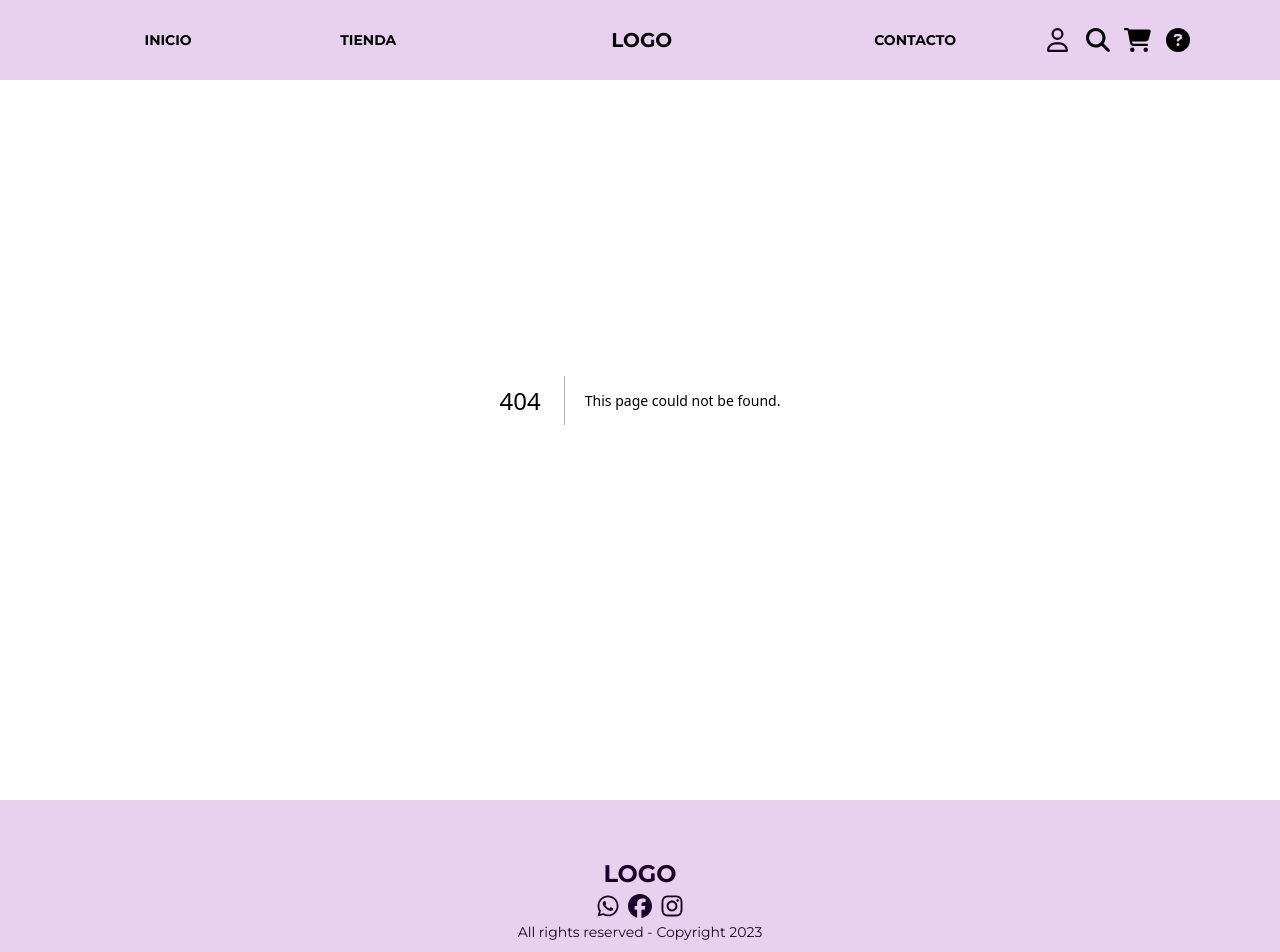
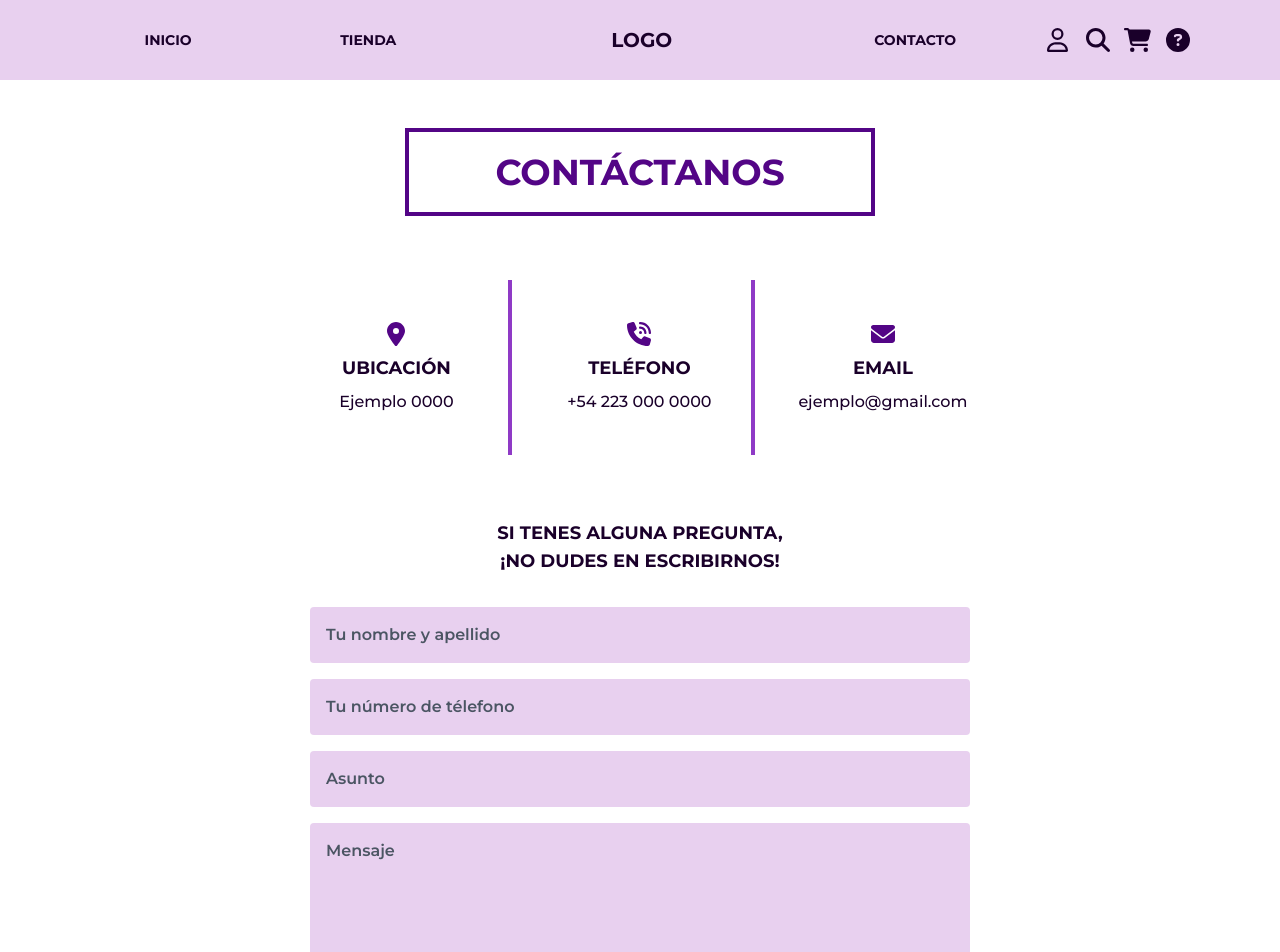
Before and after one commit to RamunnoAJ/braguitas-handmade, a Next.js app: page /contact in a window 1280 px wide. Before the commit this address had no page. Shown: the top 952 px of the page. Built offline with nearby package versions, Linux system fonts and the light colour scheme.

Commit message:
add: Contact page

```diff
--- /dev/null
+++ b/src/app/contact/page.js
@@ -0,0 +1,49 @@
+'use client';
+
+import { FontAwesomeIcon } from '@fortawesome/react-fontawesome';
+import {
+  faLocationDot,
+  faPhoneVolume,
+  faEnvelope,
+} from '@fortawesome/free-solid-svg-icons';
+import Form from '../../components/contact/Form';
+import Title from '../../components/contact/Title';
+
+export default function Contact() {
+  return (
+    <main className='flex flex-col items-center justify-between gap-12 w-full mx-auto px-2 my-12 md:gap-16'>
+      <Title title='Contáctanos' />
+      <div className='flex flex-col md:flex-row md:max-w-[710px] w-full items-center gap-4 '>
+        <div className='flex flex-row w-full max-w-[330px] items-center justify-center gap-2 font-medium md:flex-col md:border-r-4 border-[#8F3AC6] md:h-[175px]'>
+          <FontAwesomeIcon
+            icon={faLocationDot}
+            className='text-[#530586] w-[24px] h-[24px]'
+          />
+          <p className='hidden md:block font-bold uppercase text-lg'>
+            Ubicación
+          </p>
+          <p>Ejemplo 0000</p>
+        </div>
+        <div className='flex flex-row w-full max-w-[330px] items-center justify-center gap-2 font-medium md:flex-col md:border-r-4 border-[#8F3AC6] md:h-[175px]'>
+          <FontAwesomeIcon
+            icon={faPhoneVolume}
+            className='text-[#530586] w-[24px] h-[24px]'
+          />
+          <p className='hidden md:block uppercase text-lg font-bold'>
+            Teléfono
+          </p>
+          <p>+54 223 000 0000</p>
+        </div>
+        <div className='flex flex-row w-full max-w-[330px] items-center justify-center gap-2 font-medium md:flex-col md:h-[175px]'>
+          <FontAwesomeIcon
+            icon={faEnvelope}
+            className='text-[#530586] w-[24px] h-[24px]'
+          />
+          <p className='hidden md:block uppercase text-lg font-bold'>Email</p>
+          <p>ejemplo@gmail.com</p>
+        </div>
+      </div>
+      <Form />
+    </main>
+  );
+}
--- a/src/app/layout.js
+++ b/src/app/layout.js
@@ -13,7 +13,7 @@ export const metadata = {
 export default function RootLayout({ children }) {
   return (
     <html lang='es'>
-      <body className={montserrat.className}>
+      <body className={`text-[#1A002A] ${montserrat.className}`}>
         <NavBar />
         {children}
         <Footer />
--- a/src/components/NavBar.jsx
+++ b/src/components/NavBar.jsx
@@ -15,7 +15,7 @@ const NavBar = () => {
   const [nav, setNav] = useState(false);
   const handleClick = () => setNav(!nav);
   return (
-    <main className='bg-[#E8D0EF]  w-full  items-center h-16 md:h-20 md:px-12 px-6  fixed'>
+    <main className='bg-[#E8D0EF] w-full items-center h-16 md:h-20 md:px-12 px-6'>
       <div className='hidden md:grid  md:grid-cols-5  h-20  '>
         <div className='flex justify-center items-center    col-span-4 '>
           <Link
@@ -32,7 +32,7 @@ const NavBar = () => {
             LOGO
           </div>
           <Link
-            href='/'
+            href='/contact'
             className='flex justify-center items-center font-bold text-sm hover:bg-white   w-full rounded-full h-10 ml-20 '>
             CONTACTO
           </Link>
--- /dev/null
+++ b/src/components/contact/Field.jsx
@@ -0,0 +1,16 @@
+export default function Field({ id, type, placeholder, isTextarea }) {
+  return isTextarea ? (
+    <textarea
+      id={id}
+      placeholder={placeholder}
+      className='bg-[#E8D0EF] max-w-[330px] w-full md:max-w-[660px] py-2 px-4 md:py-4 placeholder:text-gray-600 font-semibold resize-none h-36 focus-visible:outline-[#530586] rounded'
+    />
+  ) : (
+    <input
+      id={id}
+      type={type}
+      placeholder={placeholder}
+      className='bg-[#E8D0EF] max-w-[330px] w-full md:max-w-[660px] py-2 px-4 md:py-4 placeholder:text-gray-600 font-semibold focus-visible:outline-[#530586] rounded'
+    />
+  );
+}
--- /dev/null
+++ b/src/components/contact/Form.jsx
@@ -0,0 +1,35 @@
+import Button from '../buttons/Button';
+import Field from './Field';
+
+export default function Form() {
+  function handleSubmit(e) {
+    e.preventDefault();
+  }
+
+  return (
+    <form
+      className='w-full flex flex-col gap-4 items-center max-w-[330px] md:max-w-7xl'
+      onSubmit={handleSubmit}>
+      <h2 className='text-lg font-bold text-center uppercase mb-4'>
+        Si tenes alguna pregunta, <br /> ¡No dudes en escribirnos!
+      </h2>
+      <Field
+        id='name'
+        type='text'
+        placeholder='Tu nombre y apellido'
+        isTextarea={false}
+      />
+      <Field
+        id='phone'
+        type='text'
+        placeholder='Tu número de télefono'
+        isTextarea={false}
+      />
+      <Field id='subject' type='text' placeholder='Asunto' isTextarea={false} />
+      <Field id='message' placeholder='Mensaje' isTextarea={true} />
+      <Button cx='bg-[#530586] text-white max-w-[120px] w-full hover:bg-[#1A002A] h-[40px] flex items-center justify-center'>
+        Enviar
+      </Button>
+    </form>
+  );
+}
--- /dev/null
+++ b/src/components/contact/Title.jsx
@@ -0,0 +1,9 @@
+export default function Title({ title }) {
+  return (
+    <div className='border-[#530586] py-3 border-4 md:py-5 w-full max-w-[330px] md:max-w-[470px]'>
+      <h1 className='text-2xl md:text-4xl text-center uppercase text-[#530586] font-bold'>
+        {title}
+      </h1>
+    </div>
+  );
+}
```
